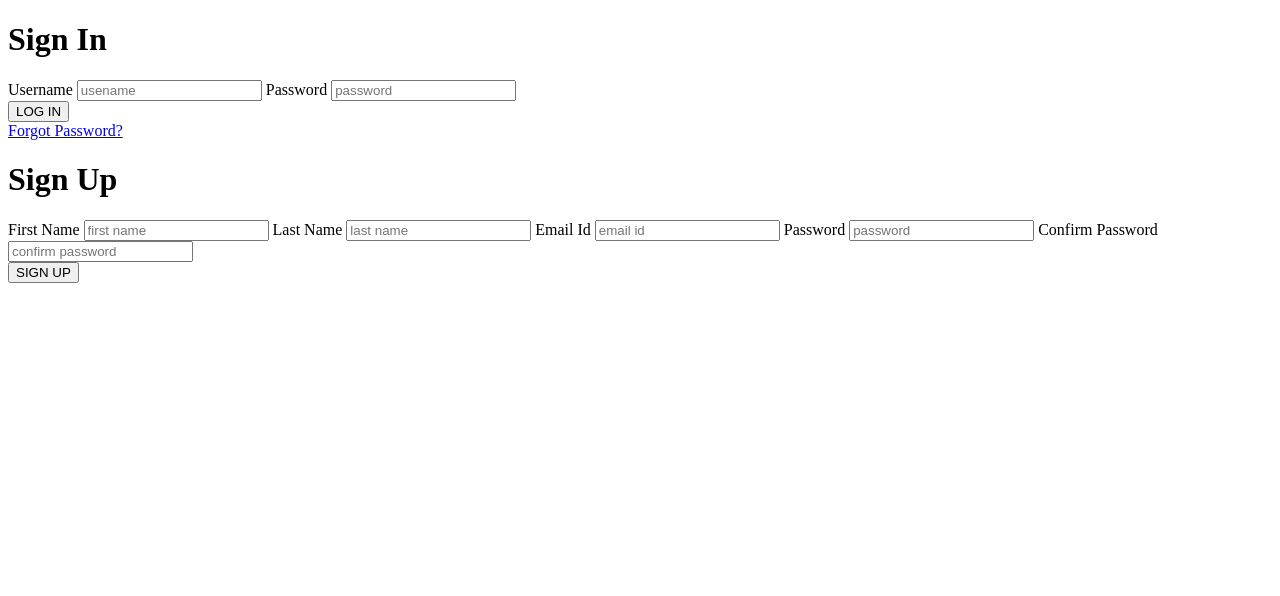
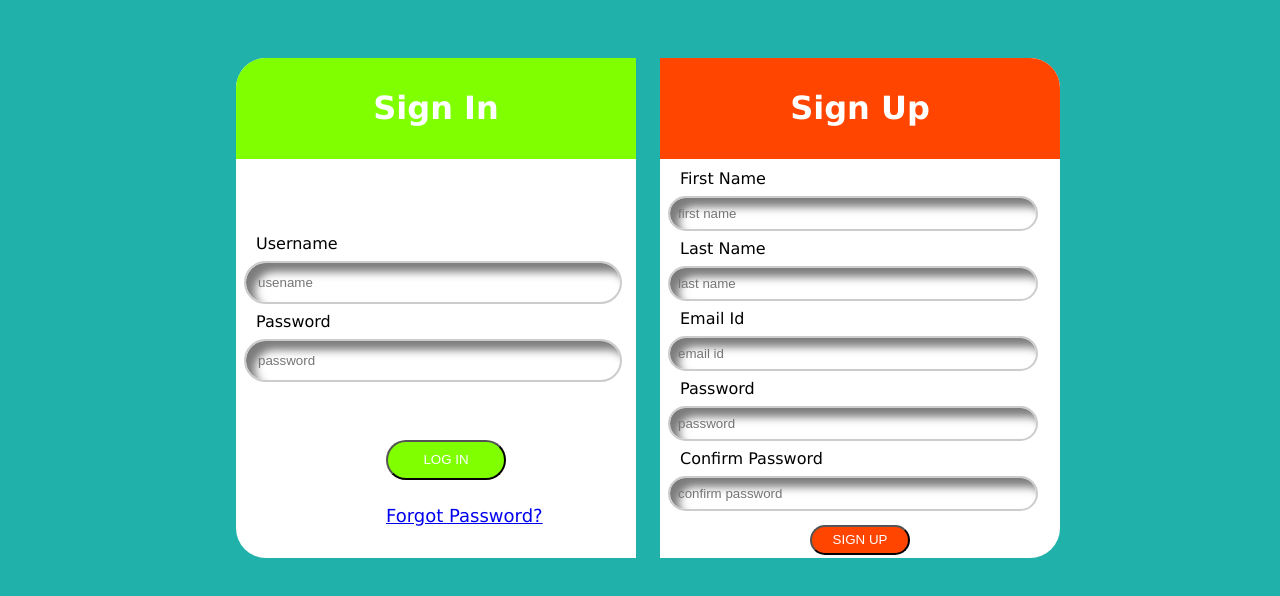
Before and after one commit to AjitKumarGahan/A-Login-and-SignUp-page-by-CSS, a plain HTML site: page index.html in a window 1280 px wide. Drawn offline with Linux system fonts and the light colour scheme.

Commit message:
Update index.html

```diff
--- a/index.html
+++ b/index.html
@@ -5,7 +5,7 @@
     <meta http-equiv="X-UA-Compatible" content="IE=edge">
     <meta name="viewport" content="width=device-width, initial-scale=1.0">
     <title>Ajit</title>
-    <link rel="stylesheet" href="myhtml3.css">
+    <link rel="stylesheet" href="style.css">
 </head>
 <body>
     <div>
```
